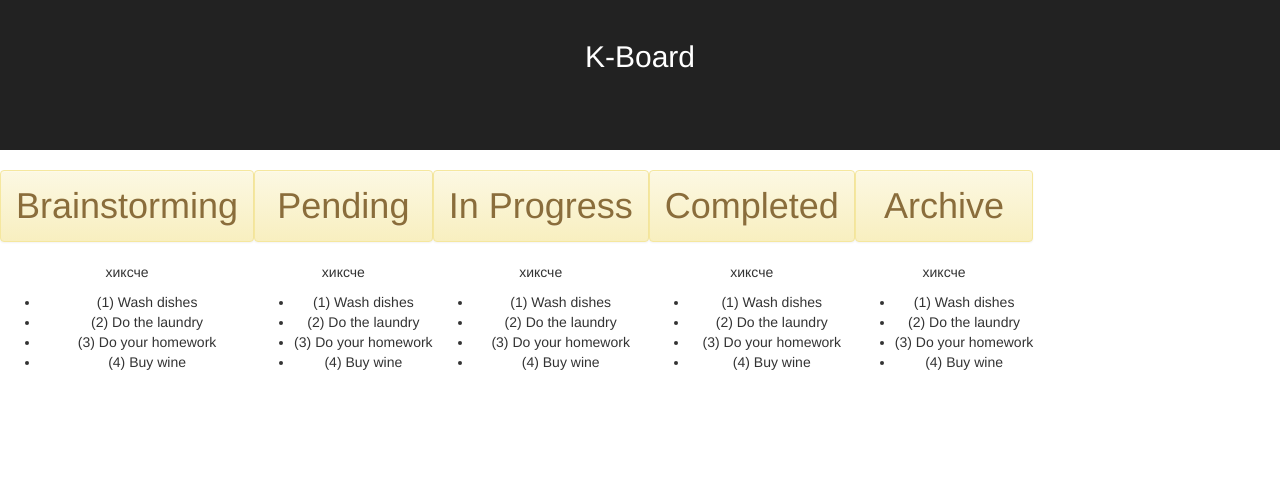
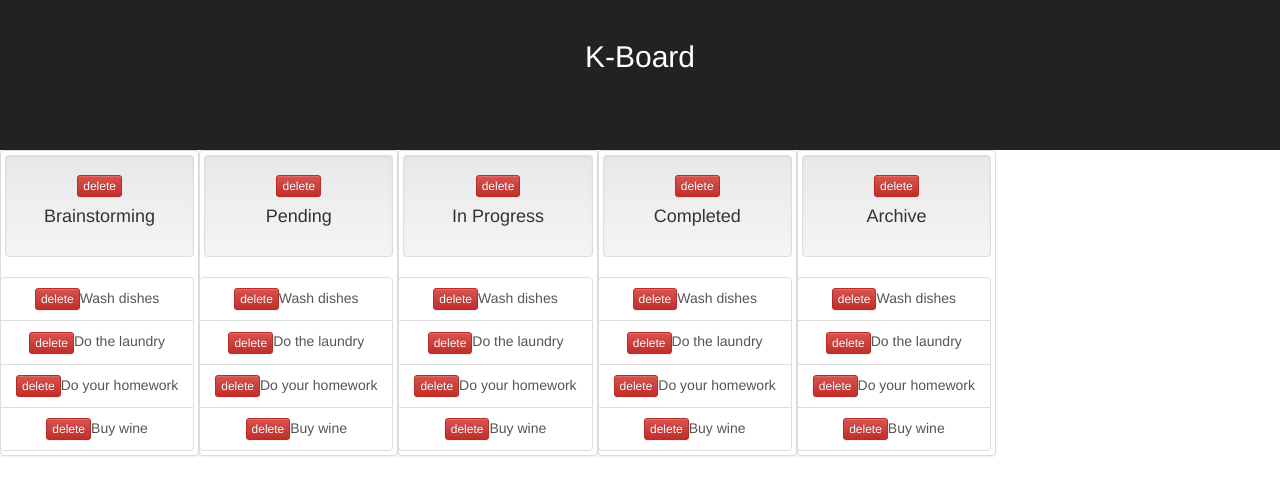
Before and after one commit to joromir/k-board, a React (Create React App) app: page / in a window 1280 px wide. Shown: the top 496 px of the page. Built offline with nearby package versions, Linux system fonts and the light colour scheme.

Commit message:
Add basic styles to components

```diff
--- a/src/BoardColumn.js
+++ b/src/BoardColumn.js
@@ -19,24 +19,32 @@ export default class BoardColumn extends Component {
       { id: 1, title: 'Wash dishes' },
       { id: 2, title: 'Do the laundry' },
       { id: 3, title: 'Do your homework' },
-      { id: 4, title: 'Buy wine' }
+      { id: 4, title: 'Buy wine'}
     ];
 
     const boardStories = stories.map((story) =>
       <BoardStory key={story.id.toString()} story={story} />
     );
 
-    return(
-      <div className="BoardColumn">
-        { !this.state.hidden &&
-          <div>
-            <h1 className='alert alert-warning'>{this.props.boardName}</h1>
-            <p onClick={this.change_state}>хиксче</p>
+    // const trashedStories = boardStories.filter((story) =>
+    //   story
+    // );
 
-            <ul>{boardStories}</ul>
-          </div>
-        }
+    const content = <div>
+      <div className="BoardColumn thumbnail">
+        <div className='well'>
+          <a onClick={this.change_state} className='btn btn-danger btn-xs'>delete</a>
+          <h4 className='display-4'>{this.props.boardName}</h4>
+        </div>
+
+        <div className="list-inline">{boardStories}</div>
+{/*         <hr />
+
+        <h5>Trash</h5>
+        <ul className="list-inline">{trashedStories}</ul> */}
       </div>
-    );
+    </div>
+
+    return(!this.state.hidden && content);
   }
 }
--- a/src/BoardStory.js
+++ b/src/BoardStory.js
@@ -1,9 +1,27 @@
 import React, { Component } from 'react';
 
 export default class BoardStory extends Component {
+  constructor(props) {
+    super(props);
+    this.state = {trash: false};
+
+    this.markAsTrash = this.markAsTrash.bind(this);
+  }
+
+  markAsTrash() {
+    this.setState({trash: true});
+  }
+
   render() {
-    return(
-      <li>({this.props.story.id}) {this.props.story.title}</li>
-    );
+    const presentStory = <a href='#' className="list-group-item">
+      <a onClick={this.markAsTrash} className='btn btn-danger btn-xs'>delete</a>
+      {this.props.story.title}
+    </a>
+
+    if(this.state.trash) {
+      return(null);
+    } else {
+      return(presentStory);
+    }
   }
 }
```
